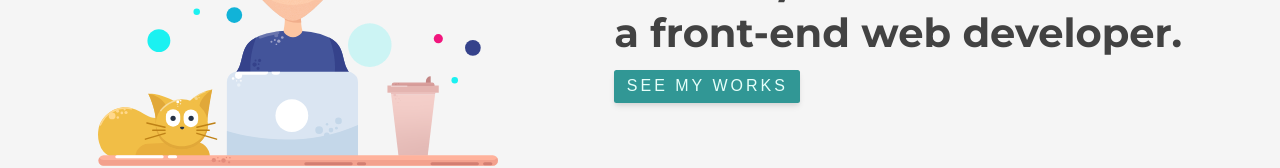
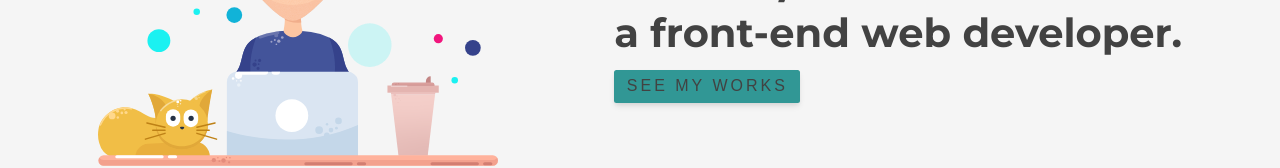
Before and after one commit to jojowabbit/react-personalportfolio, a React (Create React App) app: page / in a window 1280 px wide. Shown: the part 421-589 px from the top of the page. Built offline with nearby package versions, Linux system fonts and the light colour scheme.

Commit message:
comment few variables

```diff
--- a/src/context/index.js
+++ b/src/context/index.js
@@ -1,6 +1,6 @@
 import React, { useState } from "react";
 
-import { worksData, blogsData } from "./data";
+// import { worksData, blogsData } from "./data";
 import { ThemeProvider } from "styled-components";
 import { GlobalStyles, defaultTheme, darkTheme } from "../GlobalStyles";
 
@@ -11,8 +11,9 @@ const PortfolioContext = React.createContext();
 const PortfolioProvider = ({ children }) => {
   const [theme, setTheme] = useState(defaultTheme);
   const [isDark, setIsDark] = useState(false);
-  const [works, setWorks] = useState(worksData);
-  const [blogs, setBlogs] = useState(blogsData);
+  // mock data for later
+  // const [works, setWorks] = useState(worksData);
+  // const [blogs, setBlogs] = useState(blogsData);
 
   const handleTheme = () => {
     theme === defaultTheme ? setTheme(darkTheme) : setTheme(defaultTheme);
@@ -20,9 +21,7 @@ const PortfolioProvider = ({ children }) => {
   };
 
   return (
-    <PortfolioContext.Provider
-      value={{ theme, isDark, handleTheme, works, blogs }}
-    >
+    <PortfolioContext.Provider value={{ theme, isDark, handleTheme }}>
       <ThemeProvider theme={theme}>
         <GlobalStyles />
         {children}
--- a/src/pages/Home.js
+++ b/src/pages/Home.js
@@ -8,14 +8,16 @@ export default function Home() {
   return (
     <Wrapper>
       <div className="img-container">
-        <img src={hero} alt="hero image" />
+        <img src={hero} alt="hero" />
       </div>
       <header>
         <h1>
           Hello, this is <span>RK</span>
         </h1>
         <h3>a front-end web developer.</h3>
-        <button className="btn btn-primary">see my works</button>
+        <button className="btn btn-primary">
+          <Link to="/works">see my works</Link>
+        </button>
       </header>
     </Wrapper>
   );
```
